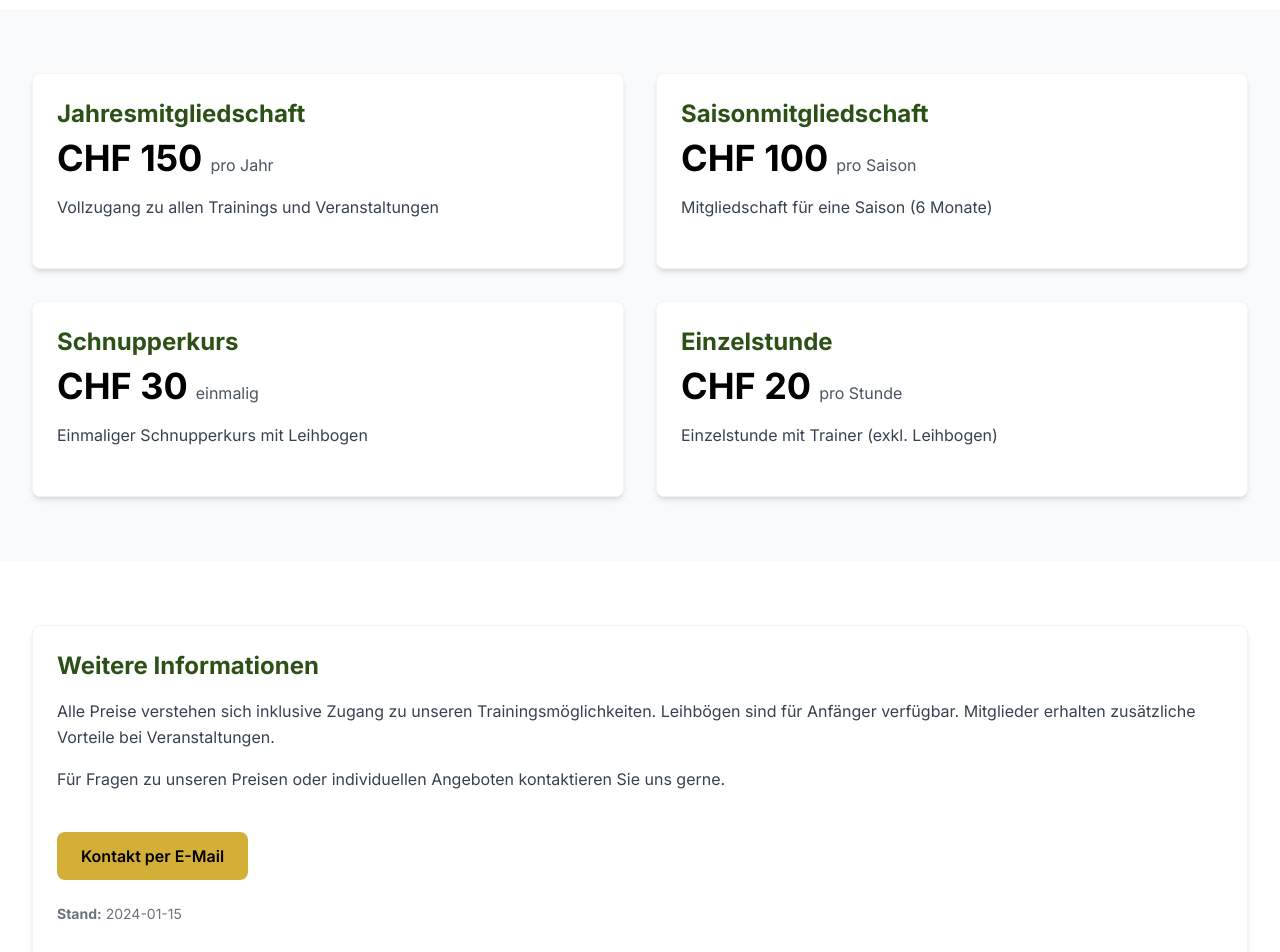
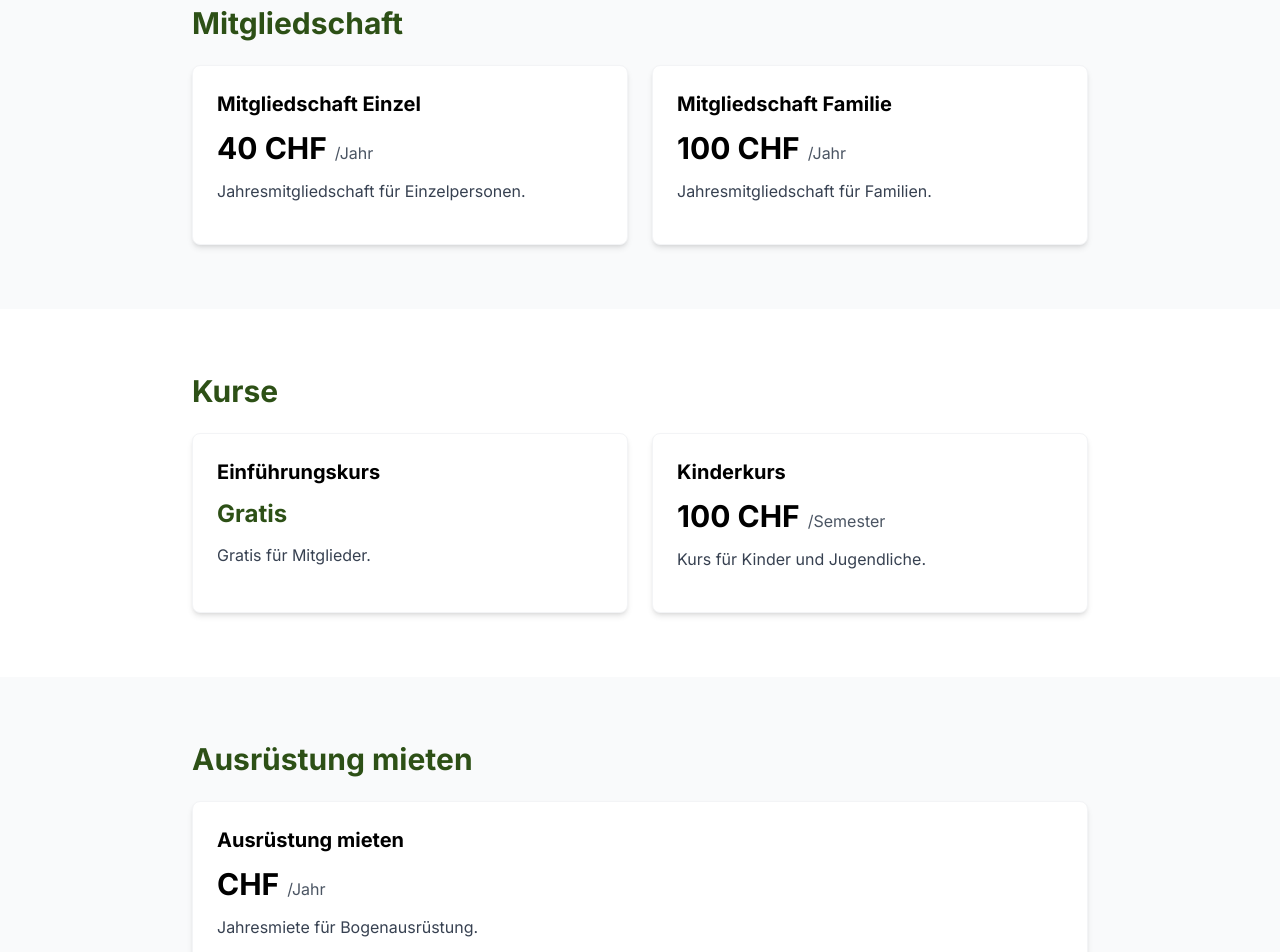
Before and after one commit to woogel-riffi/marketingpage2, a Next.js app: page /preise in a window 1280 px wide. Shown: the part 360-1312 px from the top of the page. Built offline with nearby package versions, Linux system fonts and the light colour scheme.

Commit message:
Preise page

```diff
--- a/app/preise/page.tsx
+++ b/app/preise/page.tsx
@@ -1,5 +1,6 @@
 import type { Metadata } from 'next';
-import { preiseContent, clubInfo } from '@/content/data';
+import { prices, pricesLastUpdated } from '@/content/prices';
+import { clubInfo } from '@/content/data';
 import Section from '@/components/ui/Section';
 import Card from '@/components/ui/Card';
 import Button from '@/components/ui/Button';
@@ -8,7 +9,7 @@ import StructuredData from '@/components/StructuredData';
 export const metadata: Metadata = {
   title: 'Preise - Pfeil & Bogen',
   description:
-    'Transparente Preise für Bogenschießen in Rifferswil. Jahres- und Saisonmitgliedschaften, Schnupperkurse und Einzelstunden.',
+    'Transparente Preise für Bogenschießen in Rifferswil. Mitgliedschaften, Kurse und Ausrüstungsmiete.',
   openGraph: {
     title: 'Preise - Pfeil & Bogen',
     description: 'Transparente Preise für Bogenschießen in Rifferswil.',
@@ -20,63 +21,109 @@ export const metadata: Metadata = {
 };
 
 export default function PreisePage() {
+  const membershipPrices = prices.filter((p) => p.id.startsWith('preis-mitgliedschaft'));
+  const coursePrices = prices.filter((p) => p.id.startsWith('preis-kurs'));
+  const equipmentPrice = prices.find((p) => p.id === 'preis-ausruestung-miete');
+
   return (
     <>
-      <StructuredData type="offers" data={{ prices: preiseContent.prices }} />
+      <StructuredData type="offers" data={{ prices }} />
 
       <Section id="preise-hero" className="bg-white pt-12">
         <div className="text-center mb-12">
-          <h1>{preiseContent.title}</h1>
-          <p className="text-lg text-gray-700 max-w-3xl mx-auto">
-            {preiseContent.intro}
-          </p>
+          <h1 className="text-5xl md:text-6xl font-bold mb-6 text-primary-black">
+            Preise
+          </h1>
         </div>
       </Section>
 
-      <Section id="preise-liste" className="bg-gray-50">
-        <div className="grid md:grid-cols-2 gap-8">
-          {preiseContent.prices.map((price) => (
+      <Section id="preise-mitgliedschaft" className="bg-gray-50">
+        <div className="max-w-4xl mx-auto">
+          <h2 className="text-3xl font-bold mb-6 text-primary-green">Mitgliedschaft</h2>
+          <div className="grid md:grid-cols-2 gap-6">
+            {membershipPrices.map((price) => (
               <Card key={price.id} id={price.id}>
-              <h2 className="text-2xl font-bold mb-2 text-primary-green">
+                <h3 className="text-xl font-bold mb-3 text-primary-black">
                   {price.category}
-              </h2>
-              <div className="mb-4">
-                <span className="text-4xl font-bold text-primary-black">
-                  CHF {price.amount}
+                </h3>
+                <div className="mb-3">
+                  <span className="text-3xl font-bold text-primary-black">
+                    {price.amount} CHF
                   </span>
-                <span className="text-gray-600 ml-2">{price.period}</span>
+                  <span className="text-gray-600 ml-2">/Jahr</span>
                 </div>
-              <p className="text-gray-700 mb-6">{price.description}</p>
+                <p className="text-gray-700">{price.description}</p>
               </Card>
             ))}
           </div>
+        </div>
       </Section>
 
-      <Section id="preise-info" className="bg-white">
-        <Card id="preise-hinweise">
-          <h2 className="text-2xl font-bold mb-4 text-primary-green">
-            Weitere Informationen
-          </h2>
-          <p className="text-gray-700 mb-4">
-            Alle Preise verstehen sich inklusive Zugang zu unseren
-            Trainingsmöglichkeiten. Leihbögen sind für Anfänger verfügbar.
-            Mitglieder erhalten zusätzliche Vorteile bei Veranstaltungen.
+      <Section id="preise-kurse" className="bg-white">
+        <div className="max-w-4xl mx-auto">
+          <h2 className="text-3xl font-bold mb-6 text-primary-green">Kurse</h2>
+          <div className="grid md:grid-cols-2 gap-6">
+            {coursePrices.map((price) => (
+              <Card key={price.id} id={price.id}>
+                <h3 className="text-xl font-bold mb-3 text-primary-black">
+                  {price.category}
+                </h3>
+                <div className="mb-3">
+                  {price.amount === 0 ? (
+                    <span className="text-2xl font-bold text-primary-green">
+                      Gratis
+                    </span>
+                  ) : (
+                    <>
+                      <span className="text-3xl font-bold text-primary-black">
+                        {price.amount} CHF
+                      </span>
+                      <span className="text-gray-600 ml-2">/Semester</span>
+                    </>
+                  )}
+                </div>
+                <p className="text-gray-700">{price.description}</p>
+              </Card>
+            ))}
+          </div>
+        </div>
+      </Section>
+
+      <Section id="preise-ausruestung" className="bg-gray-50">
+        <div className="max-w-4xl mx-auto">
+          <h2 className="text-3xl font-bold mb-6 text-primary-green">Ausrüstung mieten</h2>
+          {equipmentPrice && (
+            <Card id={equipmentPrice.id}>
+              <h3 className="text-xl font-bold mb-3 text-primary-black">
+                {equipmentPrice.category}
+              </h3>
+              <div className="mb-3">
+                <span className="text-3xl font-bold text-primary-black">
+                  CHF
+                </span>
+                <span className="text-gray-600 ml-2">/Jahr</span>
+              </div>
+              <p className="text-gray-700">{equipmentPrice.description}</p>
+            </Card>
+          )}
+        </div>
+      </Section>
+
+      <Section id="preise-footer" className="bg-white">
+        <div className="max-w-4xl mx-auto text-center">
+          <p className="text-sm text-gray-500 mb-6">
+            Stand: {pricesLastUpdated}
           </p>
-          <p className="text-gray-700 mb-6">
-            Für Fragen zu unseren Preisen oder individuellen Angeboten
-            kontaktieren Sie uns gerne.
+          <p className="text-lg text-gray-700 mb-4">
+            Fragen zu unseren Preisen?
           </p>
           <Button
             href={`mailto:${clubInfo.email}`}
             variant="primary"
-            className="mt-4"
           >
             Kontakt per E-Mail
           </Button>
-          <p className="text-sm text-gray-500 mt-6">
-            <strong>Stand:</strong> {preiseContent.lastUpdated}
-          </p>
-        </Card>
+        </div>
       </Section>
     </>
   );
--- a/components/StructuredData.tsx
+++ b/components/StructuredData.tsx
@@ -132,19 +132,51 @@ export default function StructuredData({ type, data }: StructuredDataProps) {
 
   const getOffersSchema = () => {
     if (!data?.prices) return null;
-    return data.prices.map((price) => ({
-      '@context': 'https://schema.org',
+
+    // Create individual offers
+    const offers = data.prices
+      .filter((price) => price.amount >= 0) // Include all offers (including free ones)
+      .map((price) => {
+        const offer: any = {
           '@type': 'Offer',
           name: price.category,
           description: price.description,
-      price: price.amount,
           priceCurrency: 'CHF',
           availability: 'https://schema.org/InStock',
           seller: {
             '@type': 'Organization',
             name: clubInfo.name,
           },
-    }));
+        };
+
+        // Only include price if > 0
+        if (price.amount > 0) {
+          offer.price = price.amount;
+        } else {
+          offer.price = 0;
+          offer.priceSpecification = {
+            '@type': 'UnitPriceSpecification',
+            price: 0,
+            priceCurrency: 'CHF',
+          };
+        }
+
+        return offer;
+      });
+
+    // Return as OfferCatalog containing the offers
+    return {
+      '@context': 'https://schema.org',
+      '@type': 'OfferCatalog',
+      name: 'Preise - Pfeil & Bogen',
+      url: `${baseUrl}/preise`,
+      numberOfItems: offers.length,
+      itemListElement: offers.map((offer, index) => ({
+        '@type': 'Offer',
+        position: index + 1,
+        ...offer,
+      })),
+    };
   };
 
   const getPersonsSchema = () => {
--- a/content/prices.ts
+++ b/content/prices.ts
@@ -7,14 +7,14 @@ export const prices: Price[] = [
     category: 'Mitgliedschaft Einzel',
     amount: 40,
     period: 'pro Jahr',
-    description: 'Jahresmitgliedschaft für Einzelpersonen. Zugang zu allen Trainings und Veranstaltungen.',
+    description: 'Jahresmitgliedschaft für Einzelpersonen.',
   },
   {
     id: 'preis-mitgliedschaft-familie',
     category: 'Mitgliedschaft Familie',
     amount: 100,
     period: 'pro Jahr',
-    description: 'Jahresmitgliedschaft für Familien. Zugang zu allen Trainings und Veranstaltungen für alle Familienmitglieder.',
+    description: 'Jahresmitgliedschaft für Familien.',
   },
 
   // Courses
@@ -23,23 +23,23 @@ export const prices: Price[] = [
     category: 'Einführungskurs',
     amount: 0,
     period: 'einmalig',
-    description: 'Gratis für Mitglieder. Einführung in die Grundlagen des Bogenschießens mit Leihbogen.',
+    description: 'Gratis für Mitglieder.',
   },
   {
     id: 'preis-kurs-kinder',
     category: 'Kinderkurs',
     amount: 100,
     period: 'pro Semester',
-    description: 'Kurs für Kinder und Jugendliche. Leihbögen werden gestellt.',
+    description: 'Kurs für Kinder und Jugendliche.',
   },
 
   // Equipment rental
   {
     id: 'preis-ausruestung-miete',
     category: 'Ausrüstung mieten',
-    amount: 50, // PLACEHOLDER - leicht zu ändern
+    amount: 0, // Editable - set actual value
     period: 'pro Jahr',
-    description: 'Jahresmiete für komplette Bogenausrüstung (Bogen, Pfeile, Köcher). PLACEHOLDER Preis - bitte anpassen.',
+    description: 'Jahresmiete für Bogenausrüstung.',
   },
 ];
 
```
Lines whose indentation alone changed are shown as unchanged.
